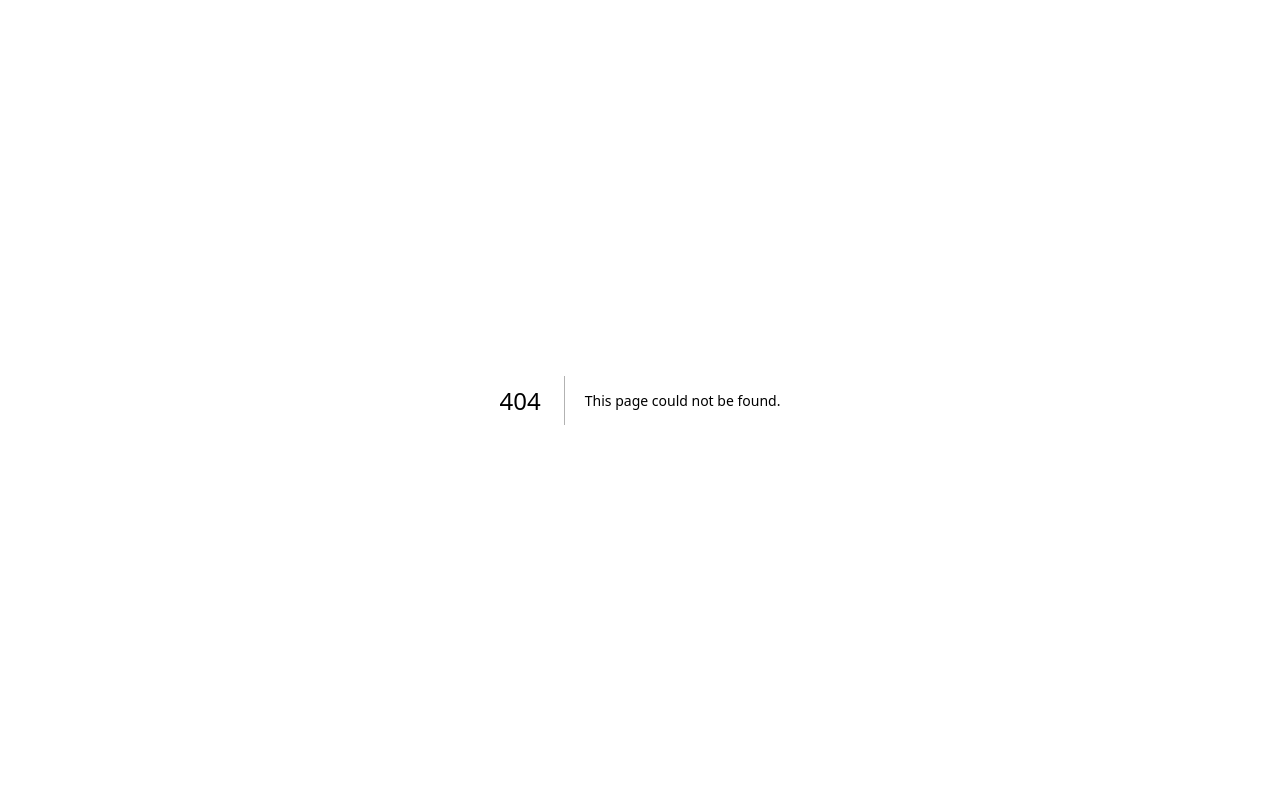
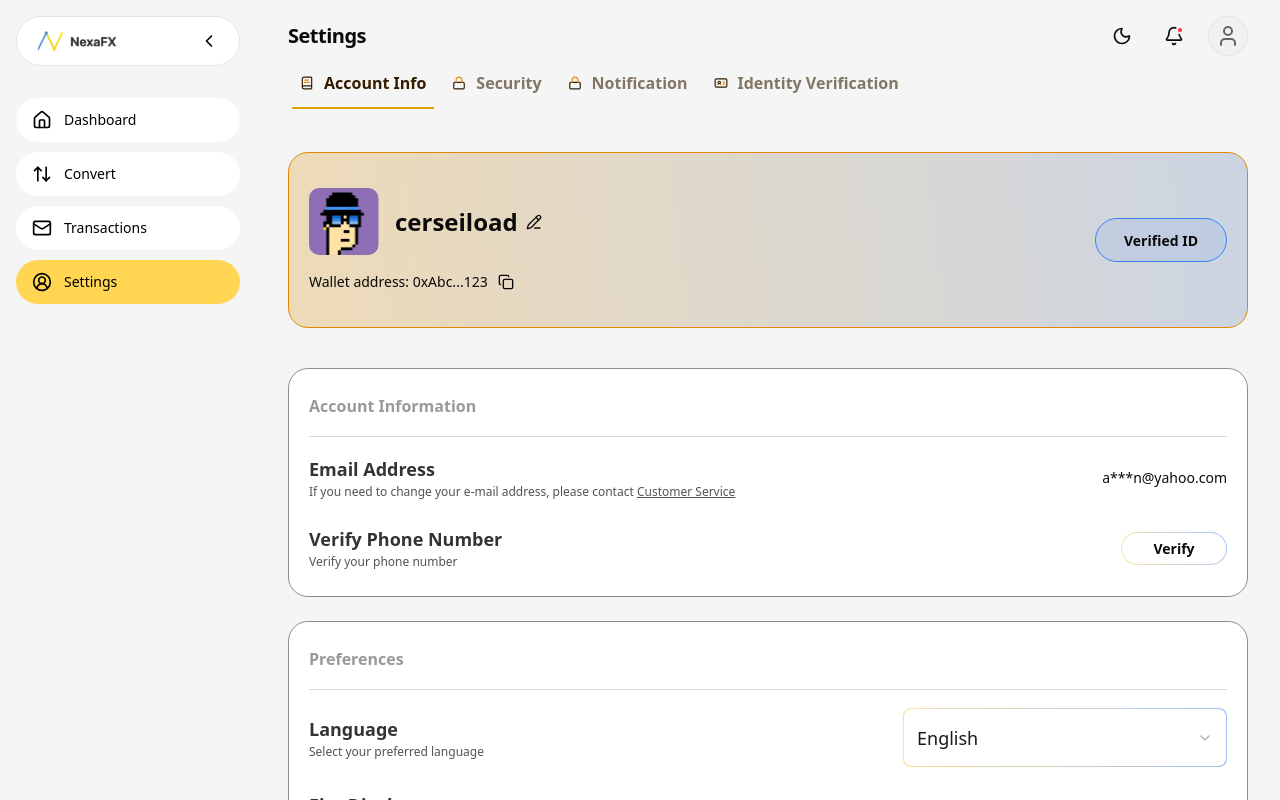
Before and after one commit to Nexacore-Org/NexaFx-web, a Next.js app: page /settings in a window 1280 px wide. Before the commit this address had no page. Shown: the top 800 px of the page. Built offline with nearby package versions, Linux system fonts and the light colour scheme.

Commit message:
feat: add user setting to the layout

```diff
--- /dev/null
+++ b/app/(dashboard)/settings/page.tsx
@@ -0,0 +1,7 @@
+import { TabsSettings } from "@/components/settings/tabs";
+
+function Settings() {
+  return <TabsSettings />;
+}
+
+export default Settings;
```
